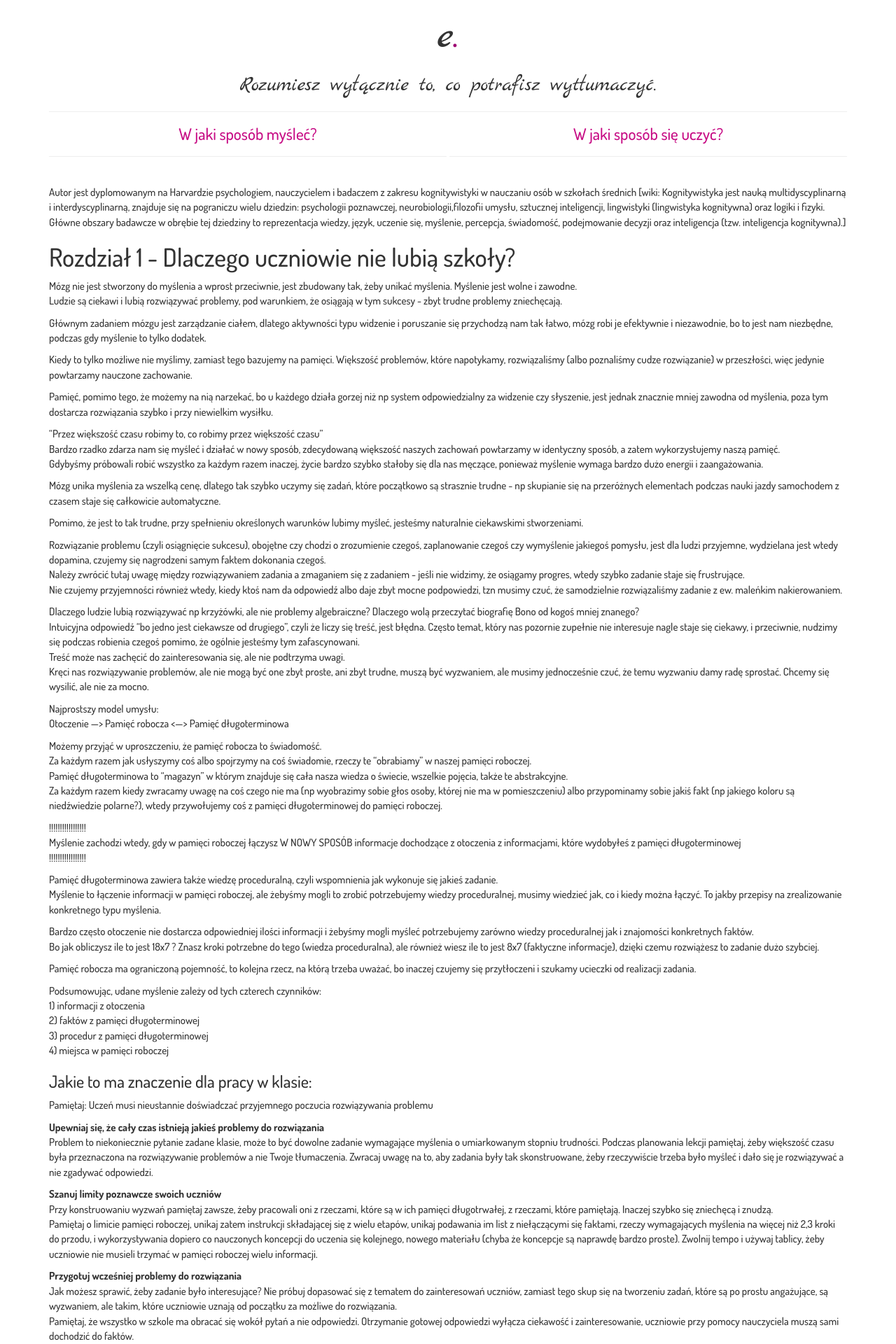
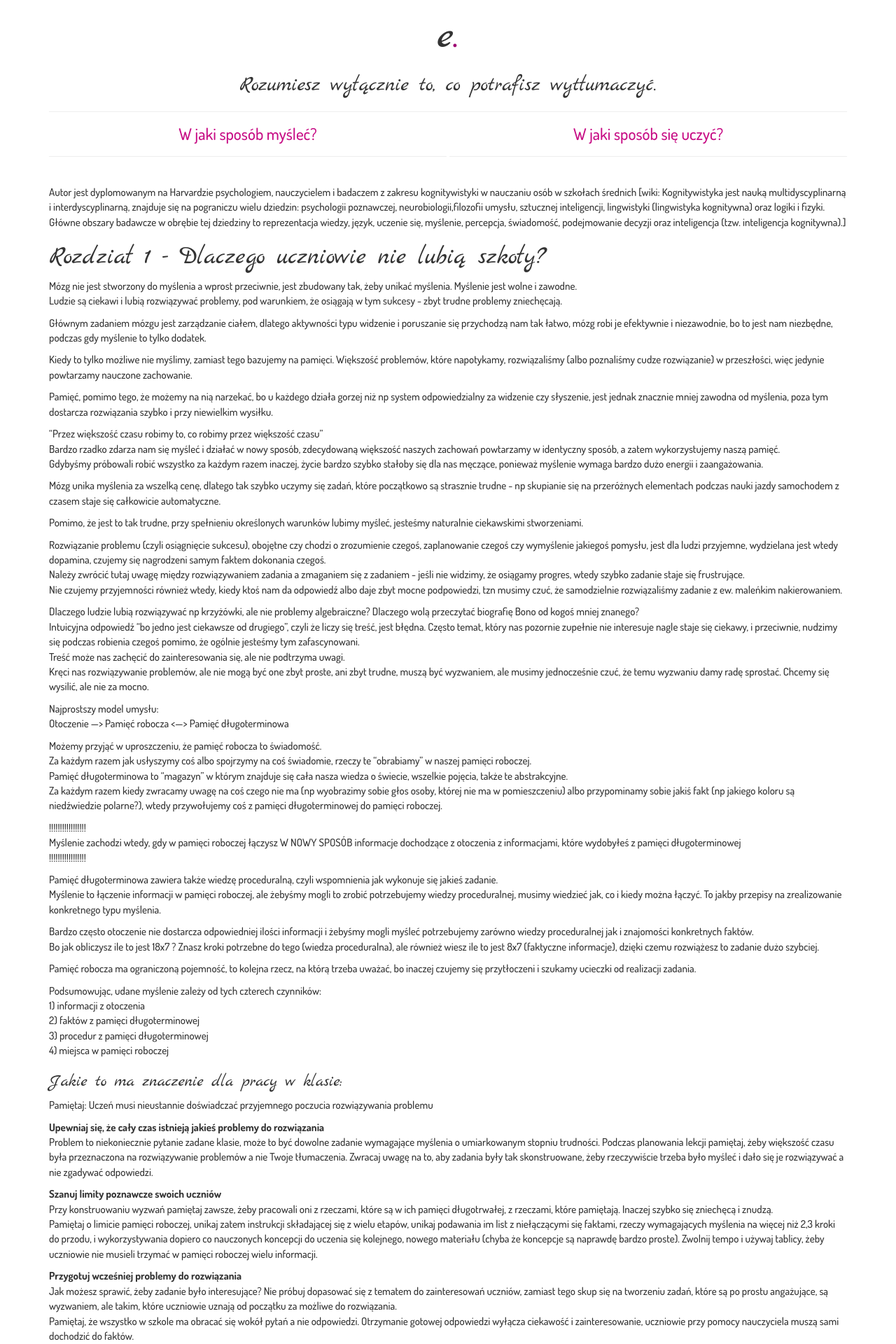
Before and after one commit to esencje/esencje.github.io, a Jekyll site: the page built from notatki-z-ksiazek/why-dont-students-like-school.md, in a window 1280 px wide. Shown: the top 1920 px of the page at 70% size. Built offline with Jekyll 4.4.1, drawn with Linux system fonts in a browser that asks for light colours.

Commit message:
Update main.css

```diff
--- a/css/main.css
+++ b/css/main.css
@@ -14,6 +14,10 @@ body, a, p, input, textarea, h1, h2, h3, h4, h5, h6, .h1, .h2, .h3, .h4, .h5, .h
 body, p, a {
 	font-size: 15px;
 	font-weight: 500;
+}
+
+h1, h2, h3, h4, h5, h6, .h1, .h2, .h3, .h4, .h5, .h6 {
+	font-family: "Marck Script";
 }
 
 a {
```
